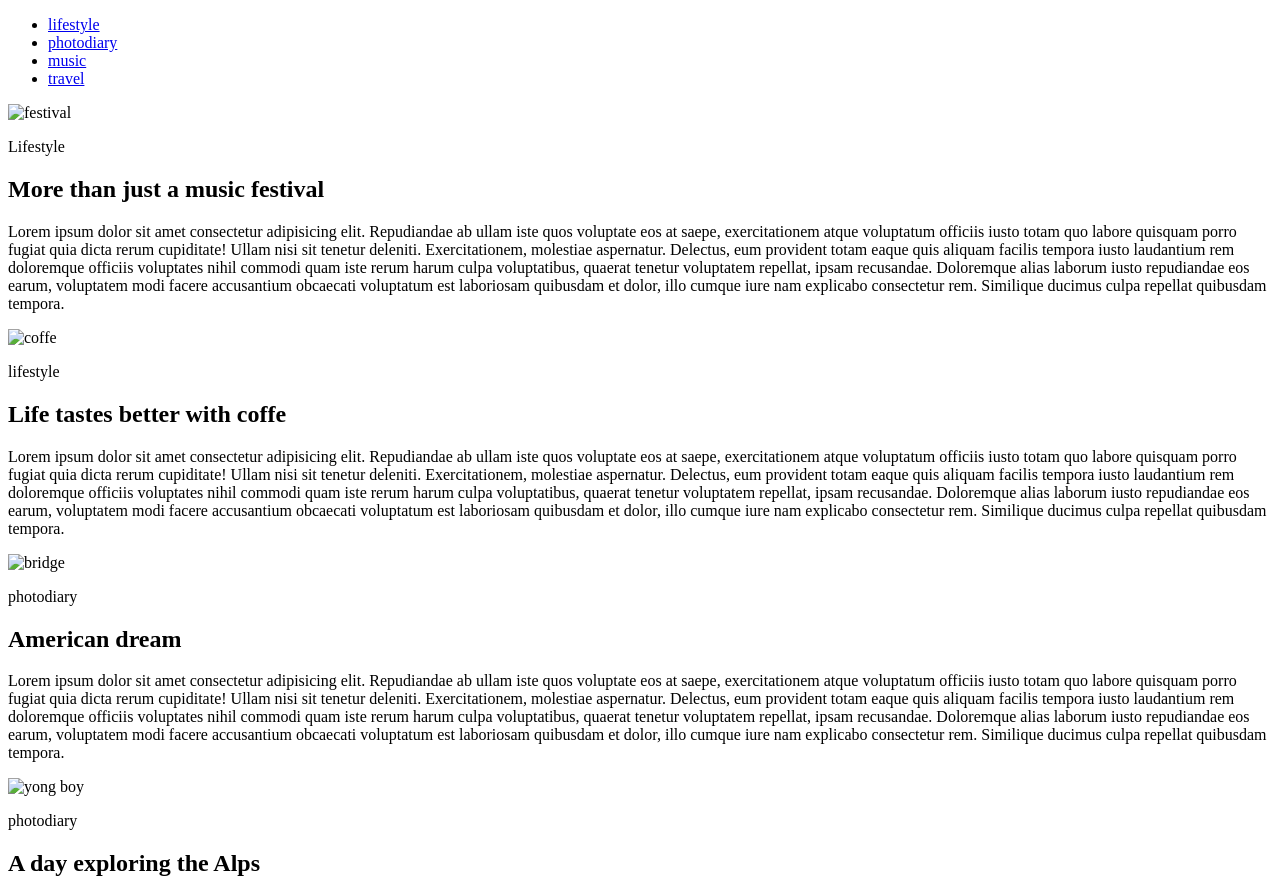
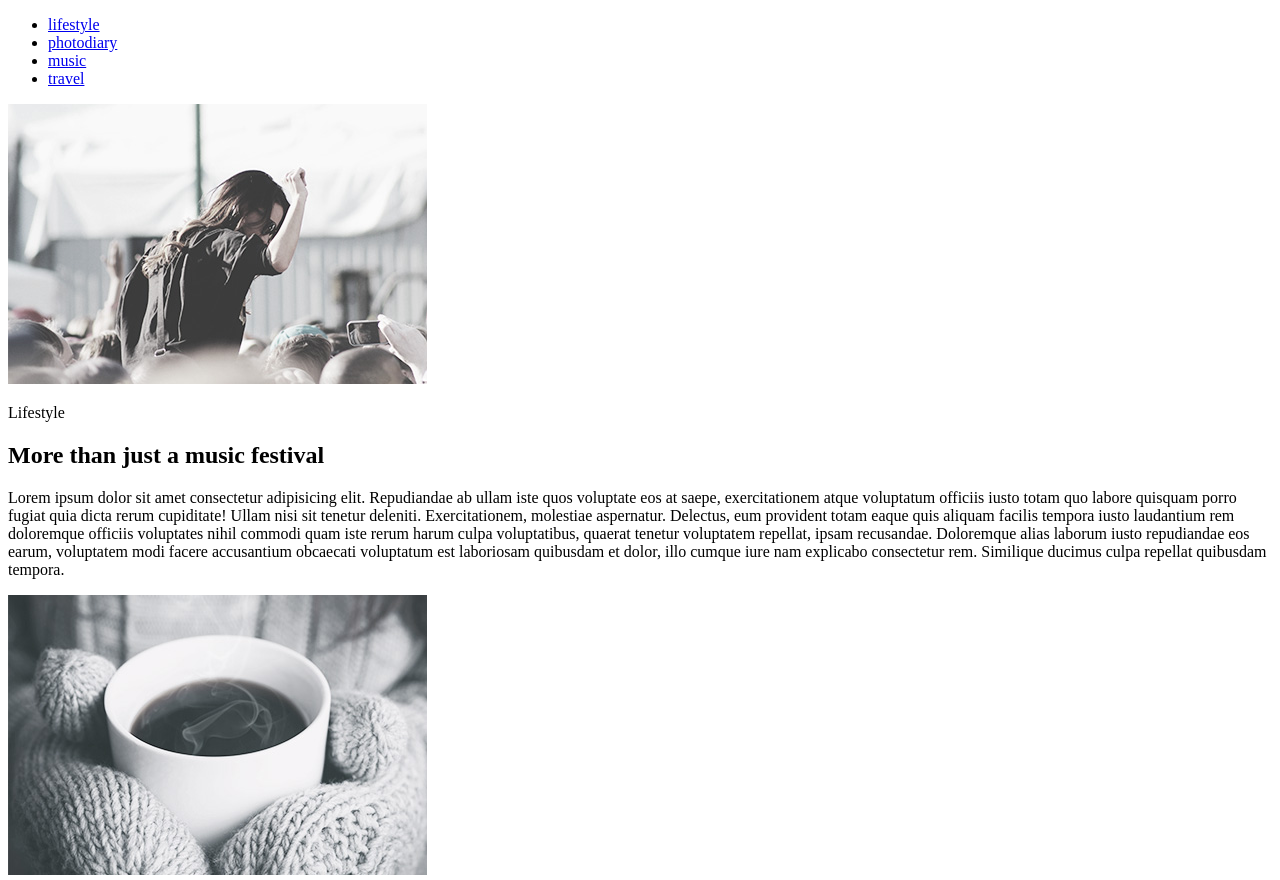
Before and after one commit to AlexeyMalogulko/goit-fe-course, a plain HTML site: page html-css/module-02/index.html in a window 1280 px wide. Shown: the top 880 px of the page. Drawn offline with Linux system fonts and the light colour scheme; the site is published under a folder, as on GitHub Pages, so addresses that start at the root find nothing.

Commit message:
added img

```diff
--- a/html-css/module-02/index.html
+++ b/html-css/module-02/index.html
@@ -20,7 +20,7 @@
     </header>
     <main>
         <article>
-            <img src="/img/img1.jpg" alt="festival">
+            <img src="./img/img1.jpg" alt="festival">
             <p>Lifestyle</p>
             <h2>More than just a music festival</h2>
             <p>Lorem ipsum dolor sit amet consectetur adipisicing elit. Repudiandae ab ullam iste quos voluptate eos at
@@ -35,7 +35,7 @@
 
         </article>
         <article>
-            <img src="/img/img2.jpg" alt="coffe">
+            <img src="./img/img2.jpg" alt="coffe">
             <p>lifestyle</p>
             <h2>Life tastes better with coffe</h2>
             <p>Lorem ipsum dolor sit amet consectetur adipisicing elit. Repudiandae ab ullam iste quos voluptate eos at
@@ -50,7 +50,7 @@
 
         </article>
         <article>
-            <img src="/img/img3.jpg" alt="bridge">
+            <img src="./img/img3.jpg" alt="bridge">
             <p>photodiary</p>
             <h2>American dream</h2>
             <p>Lorem ipsum dolor sit amet consectetur adipisicing elit. Repudiandae ab ullam iste quos voluptate eos at
@@ -65,7 +65,7 @@
 
         </article>
         <article>
-            <img src="/img/img4.jpg" alt="yong boy">
+            <img src="./img/img4.jpg" alt="yong boy">
             <p>photodiary</p>
             <h2>A day exploring the Alps</h2>
             <p>Lorem ipsum dolor sit amet consectetur adipisicing elit. Repudiandae ab ullam iste quos voluptate eos at
```
